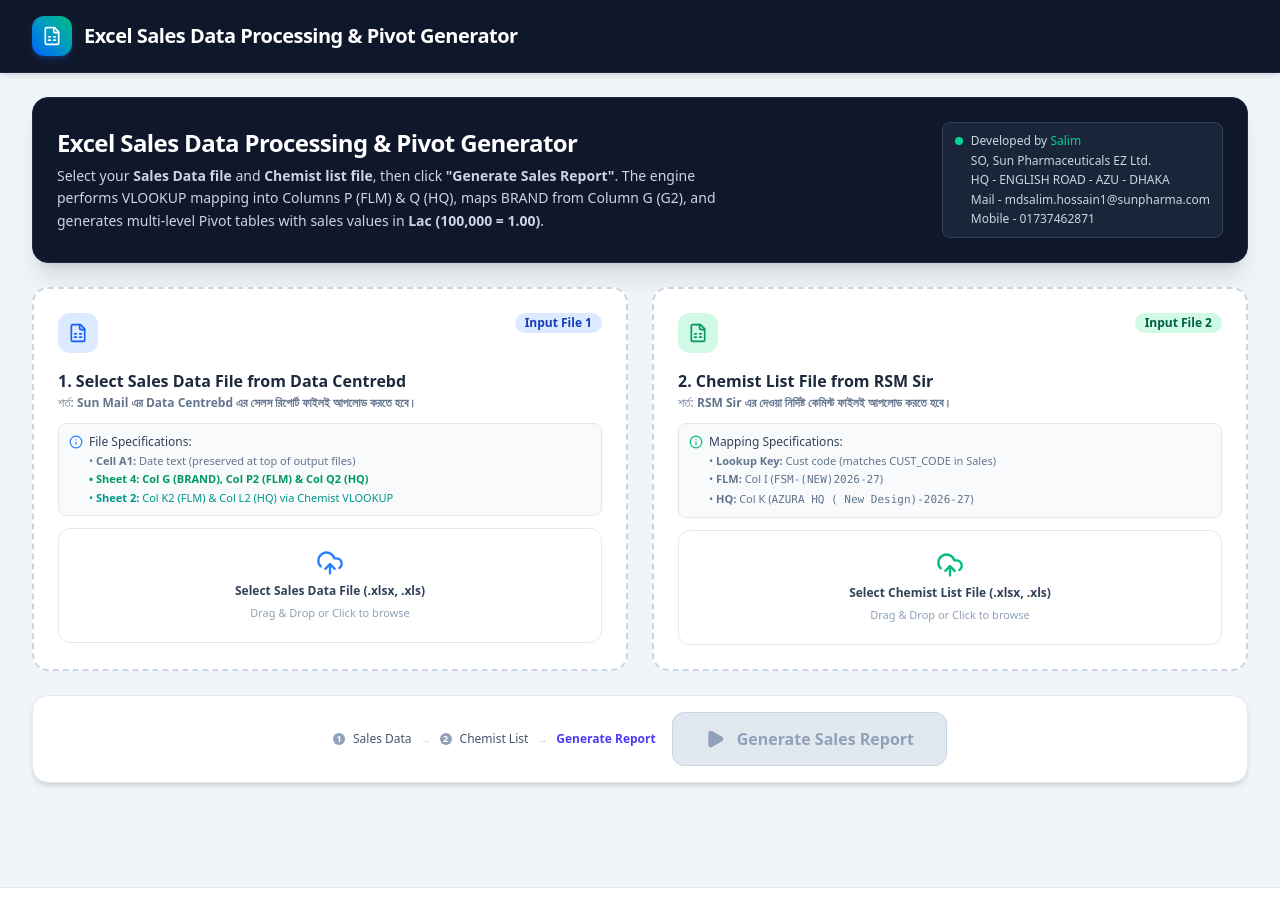
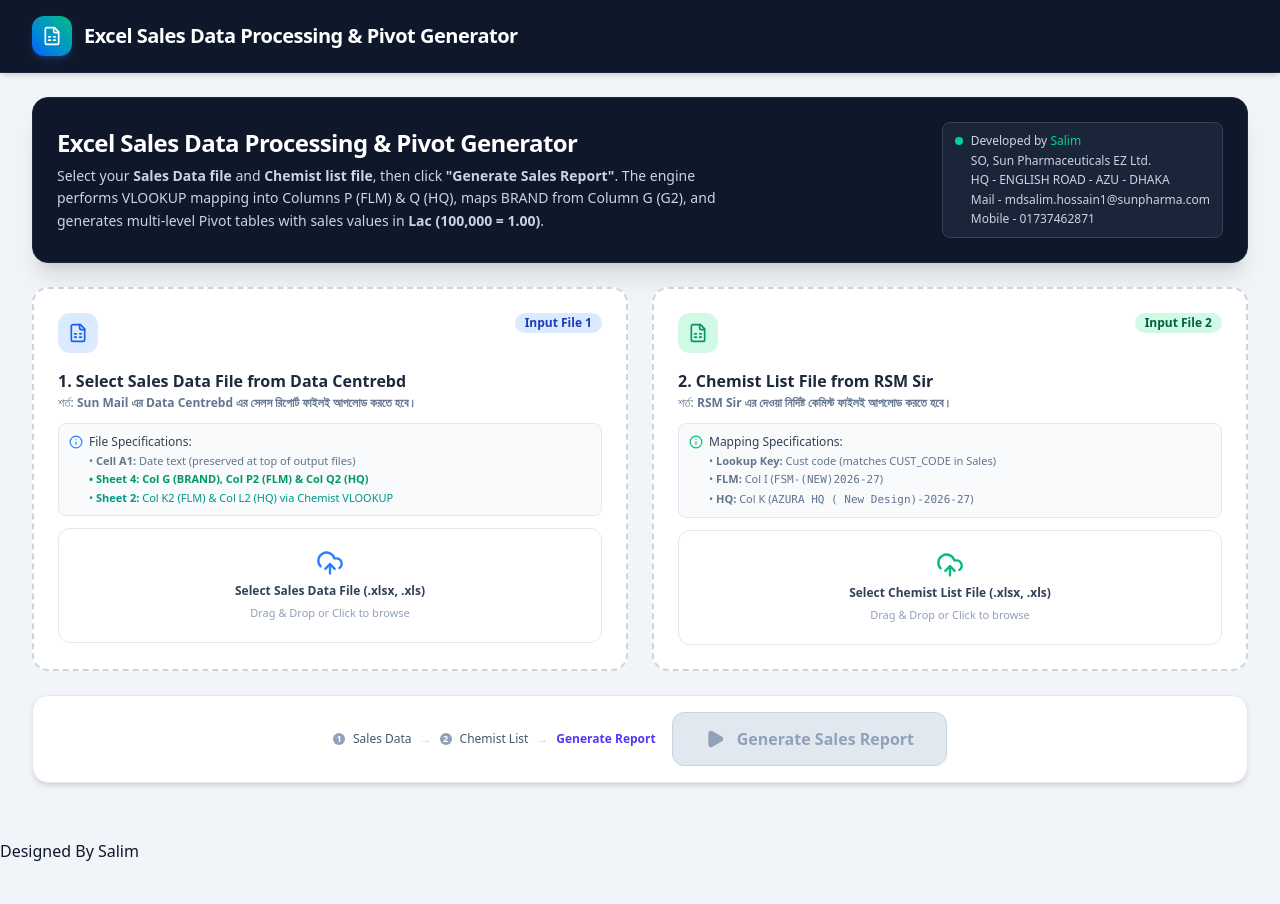
Before and after one commit to Salimbd71/SalesReport, a React (Vite) app: page / in a window 1280 px wide. Shown: the top 904 px of the page. Built offline with nearby package versions, Linux system fonts and the light colour scheme.

Commit message:
Add designer credit badge to App component
Added a custom badge with designer credit.

```diff
--- a/src/App.tsx
+++ b/src/App.tsx
@@ -474,6 +474,13 @@ export default function App() {
       </main>
 
       {/* Footer */}
+      <div class="custom-badge">
+  Designed By Salim
+</div>
+
+
+
+
       <footer className="bg-white dark:bg-slate-900 border-t border-slate-200 dark:border-slate-800 py-4 mt-12">
         <div className="max-w-7xl mx-auto px-4 sm:px-6 lg:px-8 text-center text-xs text-slate-500 dark:text-slate-400">
           Declaration: This web application is an entirely unofficial, independently developed tool and is not affiliated with, endorsed by, or officially supported by Sun Pharma. However, the data files processed or used within this application are official Sun Pharma files.
```
